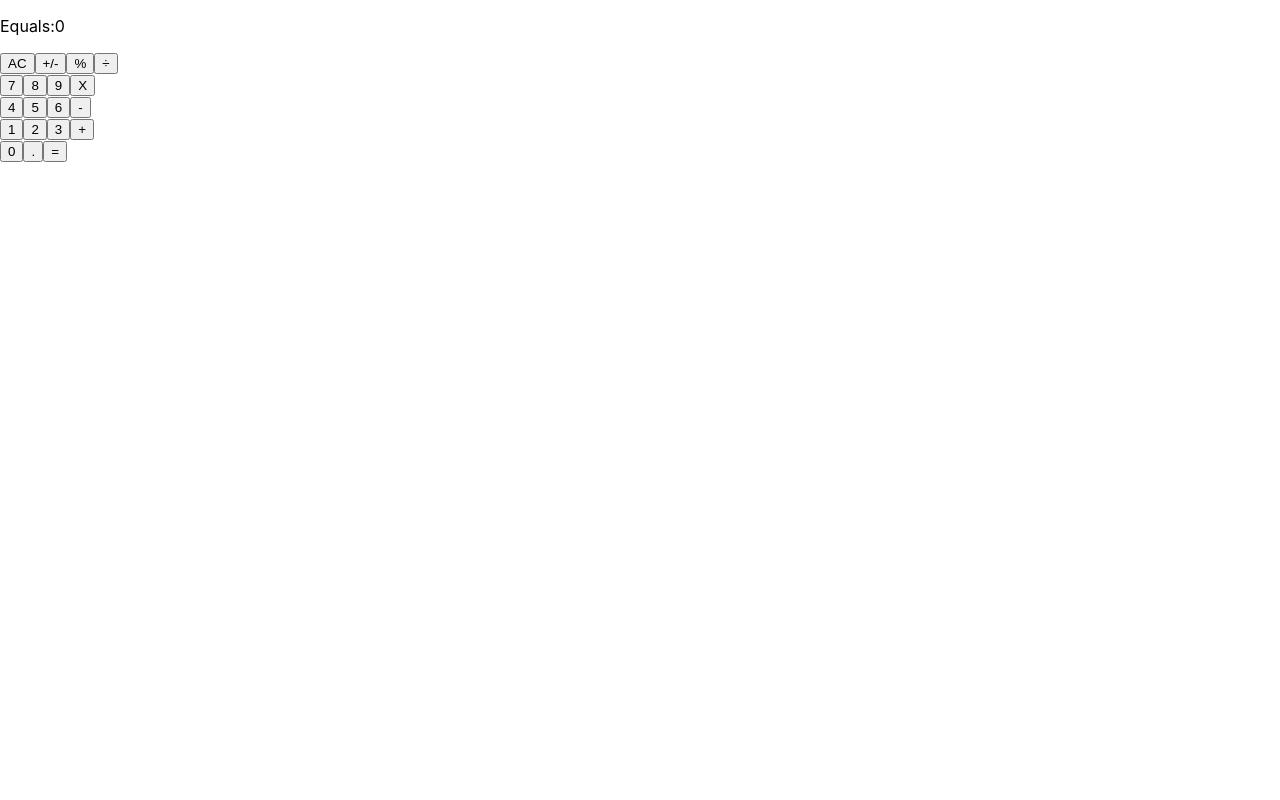
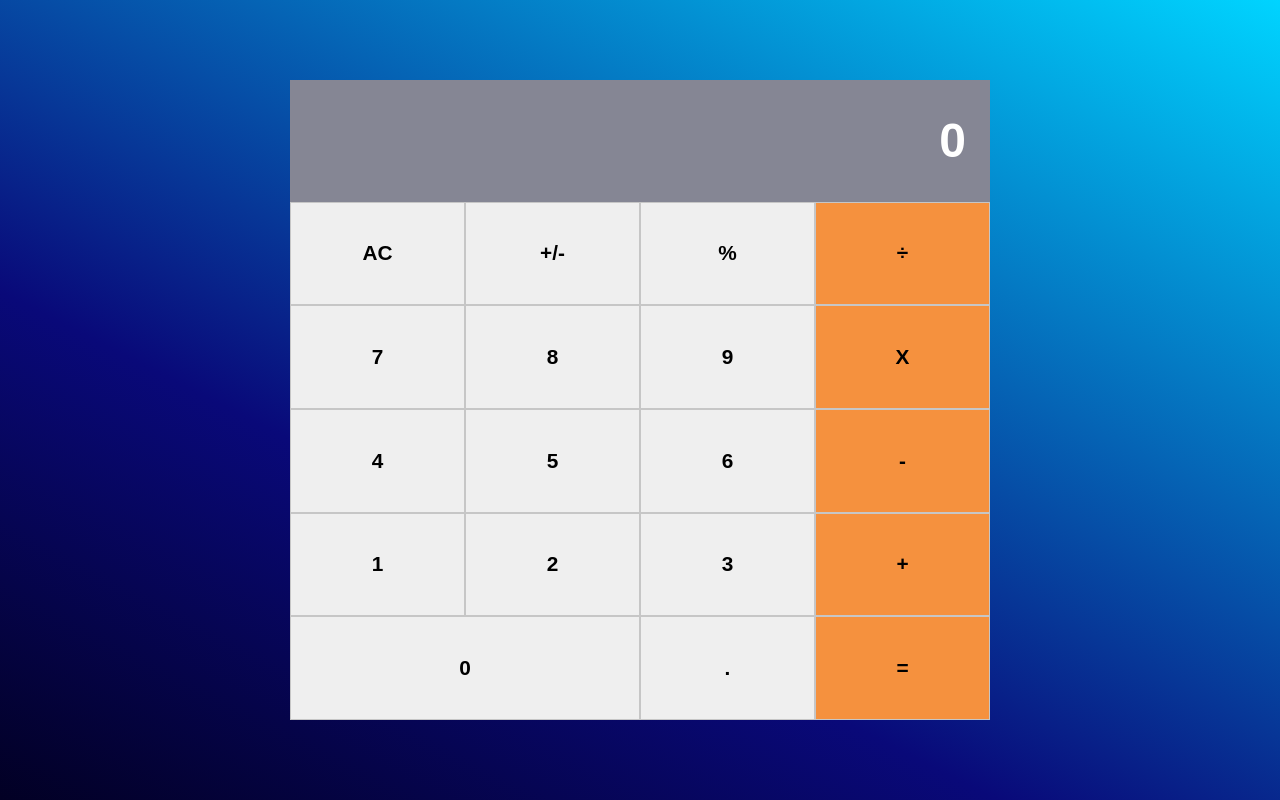
Before and after one commit to nicolasmarino99/react-calculator, a React (Create React App) app: page / in a window 1280 px wide. Built offline with nearby package versions, Linux system fonts and the light colour scheme.

Commit message:
create component file styles, create class with styles, add prop ption for styling size and color

```diff
--- a/src/App.scss
+++ /dev/null
@@ -1,39 +0,0 @@
-.App {
-  text-align: center;
-}
-
-.App-logo {
-  height: 40vmin;
-  pointer-events: none;
-}
-
-@media (prefers-reduced-motion: no-preference) {
-  .App-logo {
-    animation: App-logo-spin infinite 20s linear;
-  }
-}
-
-.App-header {
-  background-color: #282c34;
-  min-height: 100vh;
-  display: flex;
-  flex-direction: column;
-  align-items: center;
-  justify-content: center;
-  font-size: calc(10px + 2vmin);
-  color: white;
-}
-
-.App-link {
-  color: #61dafb;
-}
-
-@keyframes App-logo-spin {
-  from {
-    transform: rotate(0deg);
-  }
-
-  to {
-    transform: rotate(360deg);
-  }
-}
--- a/src/components/App.js
+++ b/src/components/App.js
@@ -1,5 +1,5 @@
 import React from 'react';
-import '../App.scss';
+import '../styles/App.scss';
 import Display from './Display';
 import ButtonPanel from './ButtonPanel';
 
--- a/src/components/Button.js
+++ b/src/components/Button.js
@@ -1,10 +1,18 @@
+/* eslint-disable react/require-default-props */
 import React from 'react';
 import PropTypes from 'prop-types';
 
-// eslint-disable-next-line react/button-has-type
-const Button = ({ name }) => <button className="Button">{name}</button>;
+const Button = ({
+  name, size = 'small', color = 'gray',
+}) => {
+  const sizeClass = `${size}-btn`;
+  const colorClass = `${color}`;
+  // eslint-disable-next-line react/button-has-type
+  return <button className={`Button ${sizeClass} ${colorClass}`}>{name}</button>;
+};
 Button.propTypes = {
-  // eslint-disable-next-line react/require-default-props
   name: PropTypes.string,
+  size: PropTypes.string,
+  color: PropTypes.string,
 };
 export default Button;
--- a/src/components/ButtonPanel.js
+++ b/src/components/ButtonPanel.js
@@ -10,30 +10,30 @@ class ButtonPanel extends React.Component {
           <Button name="AC" />
           <Button name="+/-" />
           <Button name="%" />
-          <Button name="÷" />
+          <Button name="÷" color="orange" />
         </div>
         <div className="row-container">
           <Button name="7" />
           <Button name="8" />
           <Button name="9" />
-          <Button name="X" />
+          <Button name="X" color="orange" />
         </div>
         <div className="row-container">
           <Button name="4" />
           <Button name="5" />
           <Button name="6" />
-          <Button name="-" />
+          <Button name="-" color="orange" />
         </div>
         <div className="row-container">
           <Button name="1" />
           <Button name="2" />
           <Button name="3" />
-          <Button name="+" />
+          <Button name="+" color="orange" />
         </div>
         <div className="row-container">
-          <Button name="0" />
+          <Button name="0" size="big" />
           <Button name="." />
-          <Button name="=" />
+          <Button name="=" color="orange" />
         </div>
       </div>
     );
--- a/src/components/Display.js
+++ b/src/components/Display.js
@@ -16,7 +16,6 @@ class Display extends React.Component {
     return (
       <div className="Display">
         <p>
-          Equals:
           {result}
         </p>
       </div>
--- /dev/null
+++ b/src/styles/App.scss
@@ -0,0 +1,39 @@
+@import './Button.scss';
+@import './ButtonPanel.scss';
+@import './display.scss';
+
+* {
+  margin: 0;
+  padding: 0;
+  box-sizing: border-box;
+  font-family: 'Jost', sans-serif;
+}
+
+html {
+  height: 100%;
+}
+
+body {
+  height: 100%;
+
+
+}
+#root {
+  height: 100%;
+  background: rgb(2,0,36);
+  background: -moz-linear-gradient(27deg, rgba(2,0,36,1) 0%, rgba(9,9,121,1) 35%, rgba(0,212,255,1) 100%);
+  background: -webkit-linear-gradient(27deg, rgba(2,0,36,1) 0%, rgba(9,9,121,1) 35%, rgba(0,212,255,1) 100%);
+  background: linear-gradient(27deg, rgba(2,0,36,1) 0%, rgba(9,9,121,1) 35%, rgba(0,212,255,1) 100%);
+  filter: progid:DXImageTransform.Microsoft.gradient(startColorstr="#020024",endColorstr="#00d4ff",GradientType=1);
+  display: flex;
+  align-items: center;
+  justify-content: center;
+}
+
+.calculator {
+  background-color: #e0e0e0;
+  display: flex;
+  flex-direction: column;
+  width: 700px;
+  height: 80%;
+}
--- /dev/null
+++ b/src/styles/Button.scss
@@ -0,0 +1,31 @@
+.Button {
+    height: 100%;
+
+    border: 1px solid #c6c6c6;
+    font-weight: bold;
+    font-size: 1.3em;
+    &:hover {
+        background-color: #e0e0e0c5;
+        cursor: pointer;
+    }
+}
+.small-btn {
+    width: 25%;
+}
+.big-btn {
+    width: 50%;
+}
+.grey {
+    background-color: #e0e0e0;
+    &:hover {
+        background-color: #e0e0e0c5;
+    }
+}
+
+
+.orange {
+    background-color: #f5913e;
+    &:hover {
+        background-color: #c97836;
+    }
+}
--- /dev/null
+++ b/src/styles/ButtonPanel.scss
@@ -0,0 +1,7 @@
+.ButtonPanel {
+    height: 100%;
+    .row-container {
+        height: 20%;
+        //width: 100%;
+    }
+}
--- /dev/null
+++ b/src/styles/Display.scss
@@ -0,0 +1,14 @@
+.Display {
+    background-color: #858694;
+    height: 150px;
+    display: flex;
+    justify-content: flex-end;
+    align-items: center;
+    p {
+        color: white;
+        font-weight: bold;
+        padding: 0.5em;
+        font-size: 3em;
+    }
+
+}
```
